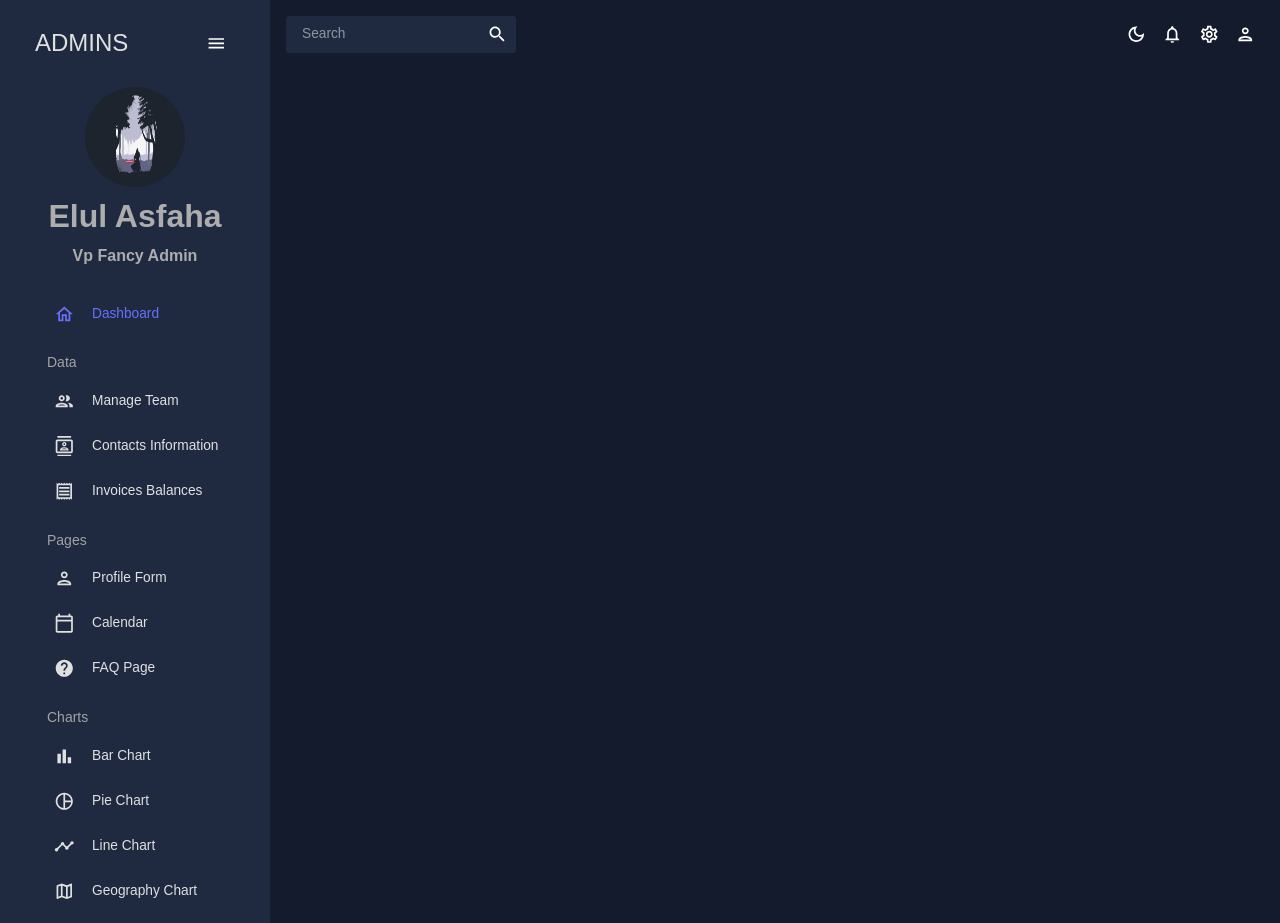
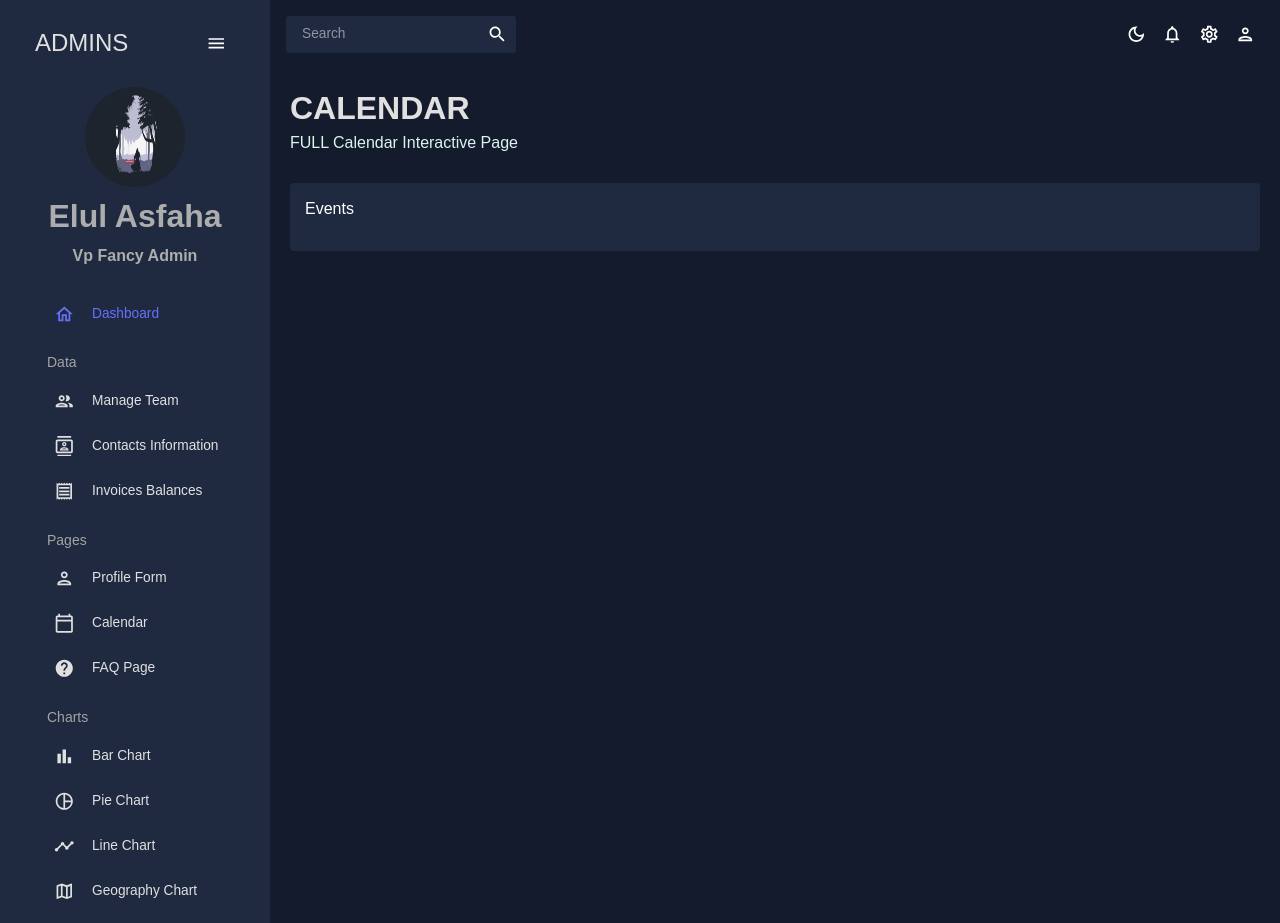
Before and after one commit to Elul-Asfaha/dashboard, a React (Vite) app: page /Calendar in a window 1280 px wide. Built offline with nearby package versions, Linux system fonts and the light colour scheme.

Commit message:
fixed package issues import issues and styling bugs

```diff
--- a/package.json
+++ b/package.json
@@ -15,7 +15,9 @@
         "@emotion/styled": "^11.11.0",
         "@fullcalendar/core": "^6.1.8",
         "@fullcalendar/daygrid": "^6.1.8",
+        "@fullcalendar/interaction": "^6.1.8",
         "@fullcalendar/list": "^6.1.8",
+        "@fullcalendar/react": "^6.1.8",
         "@fullcalendar/timegrid": "^6.1.8",
         "@mui/icons-material": "^5.14.7",
         "@mui/material": "^5.14.7",
--- a/src/App.jsx
+++ b/src/App.jsx
@@ -13,7 +13,7 @@
 // import Pie from "./scenes/pie";
 // import Faq from "./scenes/faq";
 // import Geography from "./scenes/Geography";
-// import Calendar from "./scenes/calendar";
+import Calendar from "./scenes/calendar";
 
 function App() {
     const [theme, colorMode] = useMode();
@@ -38,14 +38,17 @@
                                     element={<Invoices />}
                                 />
                                 <Route path='/form' element={<Form />} />
-
+                                <Route
+                                    path='/Calendar'
+                                    element={<Calendar />}
+                                />
                                 {/*
                             <Route path='/bar' element={<Bar />} />
                             <Route path='/line' element={<Line />} />
                             <Route path='/pie' element={<Pie />} />
                             <Route path='/faq' element={<Faq />} />
                             <Route path='/geography' element={<Geography />} />
-                            <Route path='/Calendar' element={<Calendar />} /> */}
+                         */}
                             </Routes>
                         </Box>
                     </main>
--- a/src/scenes/calendar/index.jsx
+++ b/src/scenes/calendar/index.jsx
@@ -1,5 +1,6 @@
 import { useState } from "react";
-import FullCalendar, { formatDate } from "@fullcalendar/react";
+import FullCalendar from "@fullcalendar/react";
+import { formatDate } from "@fullcalendar/core";
 import dayGridPlugin from "@fullcalendar/daygrid";
 import timeGridPlugin from "@fullcalendar/timegrid";
 import listPlugin from "@fullcalendar/list";
@@ -16,13 +17,77 @@
 import { tokens } from "../../theme";
 const Calendar = () => {
     const theme = useTheme();
-    const colors = token(theme.palette.mode);
+    const colors = tokens(theme.palette.mode);
     const [currentEvents, setCurrentEvents] = useState([]);
     const handleDateClick = (selected) => {
         const title = prompt("Please enter a new title for your event");
         const calendarApi = selected.view.calendar;
         calendarApi.unselect();
+        if (title) {
+            calendarApi.addevent({
+                id: `${selected.dateStr}-${title}`,
+                title,
+                start: selected.startStr,
+                end: selected.endStr,
+                allDay: selected.allDay,
+            });
+        }
     };
-    return <Box></Box>;
+    const handleEventClick = (selected) => {
+        if (
+            window.confirm(
+                `Are you sure you want to delete the event '${selected.event.title}'`
+            )
+        ) {
+            selected.event.remove();
+        }
+    };
+    return (
+        <Box m='20px'>
+            <Header
+                title='CALENDAR'
+                subtitle='FULL Calendar Interactive Page'
+            />
+            <Box display='flex' justifyContent='space-between'>
+                {/*CALENDAR SIDEBAR*/}
+                <Box
+                    flex='1 1 20%'
+                    backgroundColor={colors.primary[400]}
+                    p='15px'
+                    borderRadius='4px'
+                >
+                    <Typography variant='h5'>Events</Typography>
+                    <List>
+                        {currentEvents.map((event) => (
+                            <ListItem
+                                key={event.id}
+                                sx={{
+                                    backgroundColor: colors.greenAccent[500],
+                                    margin: "10px 0",
+                                    borderRadius: "2px",
+                                }}
+                            >
+                                <ListItemText
+                                    primary={event.title}
+                                    secondary={
+                                        <Typography>
+                                            {
+                                                (formatDate(event.start),
+                                                {
+                                                    year: "numeric",
+                                                    month: "short",
+                                                    day: "numeric",
+                                                })
+                                            }
+                                        </Typography>
+                                    }
+                                />
+                            </ListItem>
+                        ))}
+                    </List>
+                </Box>
+            </Box>
+        </Box>
+    );
 };
 export default Calendar;
```
Also changed, not shown: 1 other file (tests, documents, lock files or other folders).
